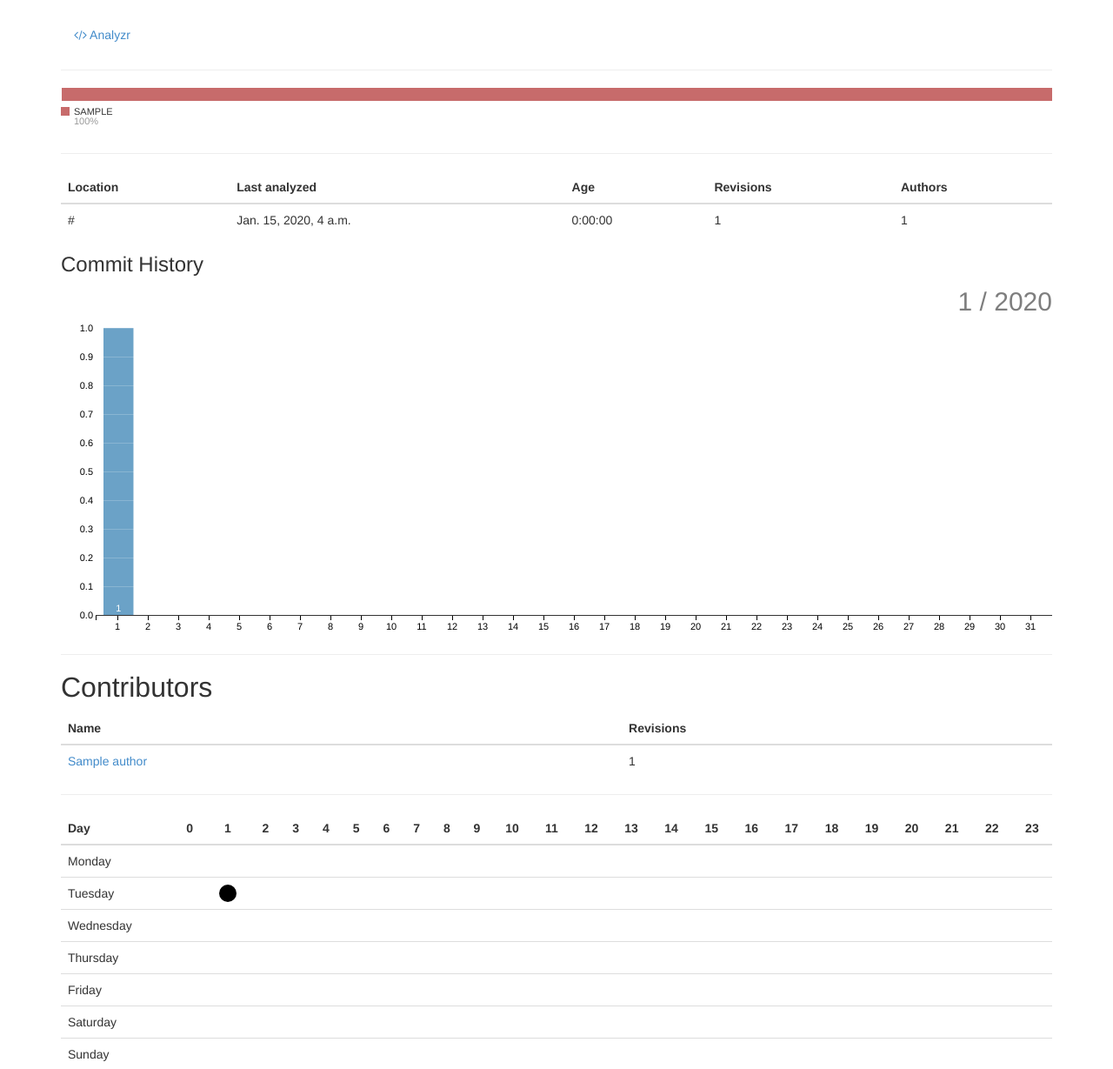
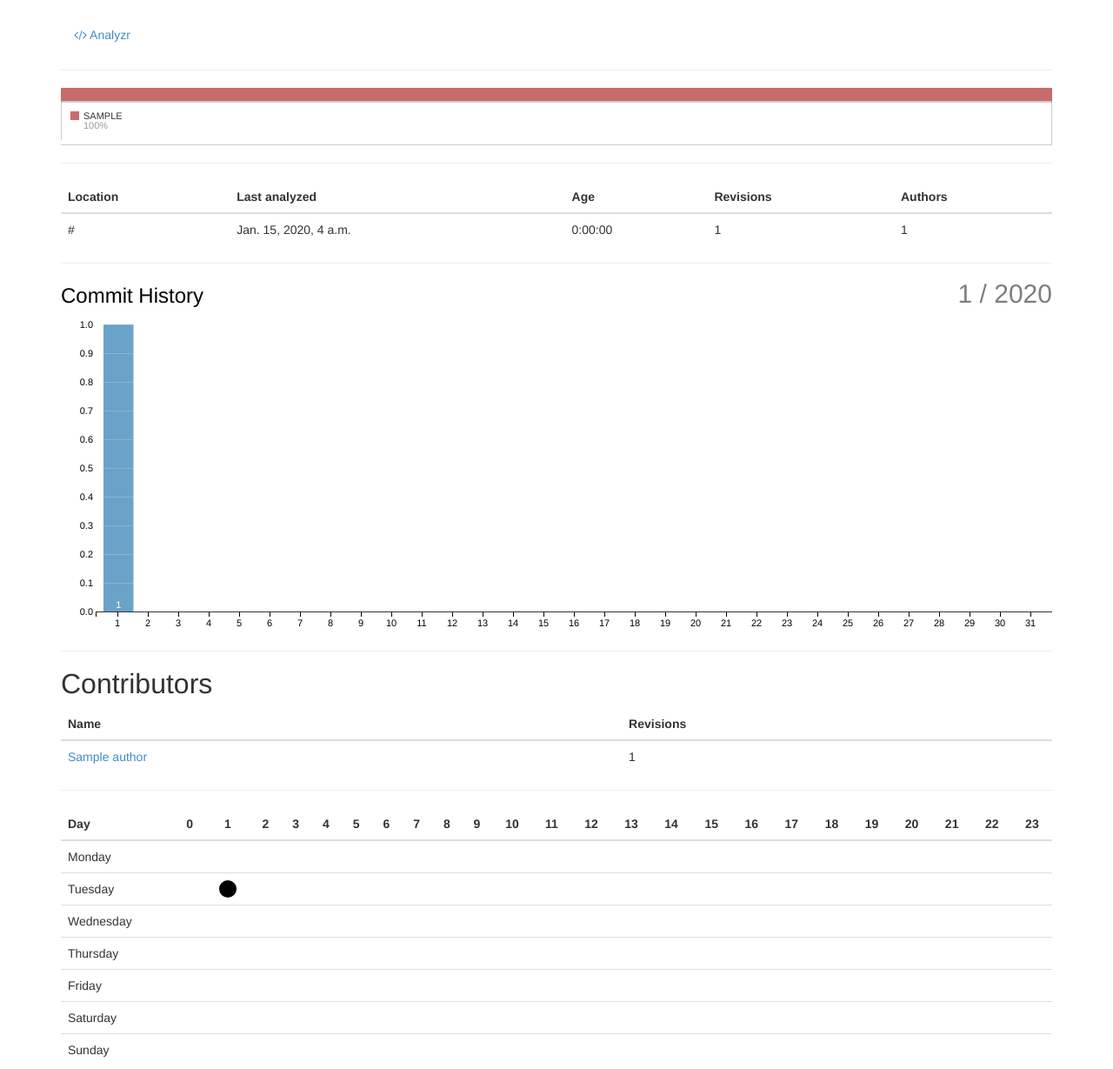
Before and after one commit to frontendphil/analyzr, a Django app: page /repo/1/ in a window 1280 px wide. Shown: the top 1229 px of the page at 87% size. Run offline with Django 3.2, Linux system fonts and the light colour scheme; tables that the repository leaves empty hold one stand-in row (values such as "Sample post"); style sheets or scripts are compiled from the project's sources.

Commit message:
mimetypes now captured during analyze. layout changes

```diff
--- a/parsr/models.py
+++ b/parsr/models.py
@@ -6,6 +6,8 @@ from django.db.models.signals import post_save
 from django.dispatch import receiver
 
 from timezone_field import TimeZoneField
+
+from mimetypes import guess_type
 
 from parsr.connectors import Connector
 
@@ -46,7 +48,6 @@ class Repo(models.Model):
 
         connector = Connector.get(self)
         connector.analyze(branch)
-        connector.get_file_statistics()
 
         self.analyzing = False
         self.analyzed = True
@@ -110,12 +111,12 @@ class Repo(models.Model):
     def file_statistics(self, author=None):
         result = []
 
-        count = FileInfo.objects.filter(repo=self).aggregate(sum=Sum("count"))["sum"] * 1.0
+        count = File.objects.filter(revision__repo=self, mimetype__isnull=False).values("mimetype").count()
 
-        for stat in FileInfo.objects.filter(repo=self):
+        for stat in File.objects.filter(revision__repo=self, mimetype__isnull=False).values("mimetype").annotate(count=Count("mimetype")):
             result.append({
-                "mimetype": stat.mimetype,
-                "share": stat.count / count
+                "mimetype": stat["mimetype"],
+                "share": stat["count"] / (1.0 * count)
             })
 
         return result
@@ -246,7 +247,13 @@ class Revision(models.Model):
         return "%s created by %s in %s" % (self.identifier, self.author, self.repo)
 
     def add_file(self, filename):
-        File.objects.get_or_create(revision=self, name=filename)
+        mimetype, encoding = guess_type(filename)
+
+        File.objects.get_or_create(
+            revision=self,
+            name=filename,
+            mimetype=mimetype
+        )
 
     def set_author(self, name):
         author, created = Author.objects.get_or_create(
@@ -308,6 +315,7 @@ class File(models.Model):
     revision = models.ForeignKey("Revision")
 
     name = models.CharField(max_length=255)
+    mimetype = models.CharField(max_length=255, null=True)
 
     def __unicode__(self):
         return self.name
--- a/parsr/static/js/commits.js
+++ b/parsr/static/js/commits.js
@@ -149,7 +149,13 @@ var CommitHistory;
             var title = svg.append("text")
                 .attr("class", "title")
                 .attr("dx", this.getInnerWidth())
-                .attr("dy", -20);
+                .attr("dy", -(this.margins.top / 2));
+
+            svg.append("text")
+                .attr("class", "header")
+                .attr("dx", -this.margins.left)
+                .attr("dy", -(this.margins.top / 2))
+                .text("Commit History");
 
             var update = function(data, month, year, initial) {
                 title.text(month + " / " + year);
--- a/parsr/static/js/fileStatistics.js
+++ b/parsr/static/js/fileStatistics.js
@@ -1,6 +1,8 @@
 var FileStatistics;
 
 (function() {
+
+    var LINE_COUNT = 5;
 
     FileStatistics = Class.extend({
 
@@ -56,7 +58,15 @@ var FileStatistics;
 
                     that.dom.append(parts, legend);
 
-                    $.each(statistics, function() {
+                    var line;
+
+                    $.each(statistics, function(index) {
+                        if(index % LINE_COUNT === 0) {
+                            line = $("<div class='line' />");
+
+                            legend.append(line);
+                        }
+
                         var color = getColor(statistics.length);
 
                         var container = $("<div class='stat'>");
@@ -76,7 +86,7 @@ var FileStatistics;
                         });
 
                         entry.append(box, share, type);
-                        legend.append(entry);
+                        line.append(entry);
 
                         container.css({
                             width: 100 * this.share + "%",
--- a/parsr/static/stylesheets/less/analyzr.less
+++ b/parsr/static/stylesheets/less/analyzr.less
@@ -56,28 +56,51 @@
     overflow: hidden;
     white-space: nowrap;
 
+    @height: 15px;
+
+    height: 15px;
+
+    box-shadow: 0 2px 0px rgba(0, 0, 0, 0.2);
+
     .stat {
-        height: 15px;
+        height: @height;
 
         display: inline-block;
 
         border-left: 1px solid #fff;
         box-sizing: border-box;
+
+        &:first-child {
+            border-left: 0;
+        }
     }
 }
 
 .legend {
+    position: relative;
+
+    .line {
+        border-bottom: 1px solid rgba(0, 0, 0, 0.2);
+        border-right: 1px solid rgba(0, 0, 0, 0.2);
+    }
+
     .entry {
         display: inline-block;
         position: relative;
 
-        height: 30px;
+        height: 45px;
+
+        min-width: 20%;
 
         font-size: 11px;
         text-overflow: ellipsis;
 
         white-space: nowrap;
         overflow: hidden;
+
+        padding: 10px;
+
+        border-left: 1px solid rgba(0, 0, 0, 0.2);
 
         .share, .type {
             display: inline;
@@ -88,10 +111,12 @@
 
         .share {
             opacity: 0.5;
-            top: 11px;
+            top: 21px;
         }
 
         .type {
+            position: relative;
+
             text-transform: uppercase;
             top: 0;
         }
@@ -109,6 +134,10 @@
 }
 
 .chart {
+    .header {
+        font-size: 24px;
+    }
+
     .title {
         font-size: 30px;
         opacity: 0.5;
--- a/templates/index.html
+++ b/templates/index.html
@@ -29,7 +29,7 @@
                         </td>
                         <td>{{ repo.kind }}</td>
                         <td>
-                            {% if repo.analyzing %}
+                            {% if repo.analyzing or not repo.analyzed %}
                                 {{ repo.url }}
                             {% else %}
                                 <a href='{% url "parsr.views.repo" id=repo.pk %}'>
--- a/templates/repo.html
+++ b/templates/repo.html
@@ -26,7 +26,8 @@
         </tbody>
     </table>
 
-    <h3>Commit History</h3>
+    <hr />
+
     <div class='commits' repo="{{ repo.id }}"></div>
 
     <hr />
```
Also changed, not shown: parsr/connectors.py (+0 -35 lines), parsr/migrations/0021_auto__add_field_file_mimetype.py (added).
